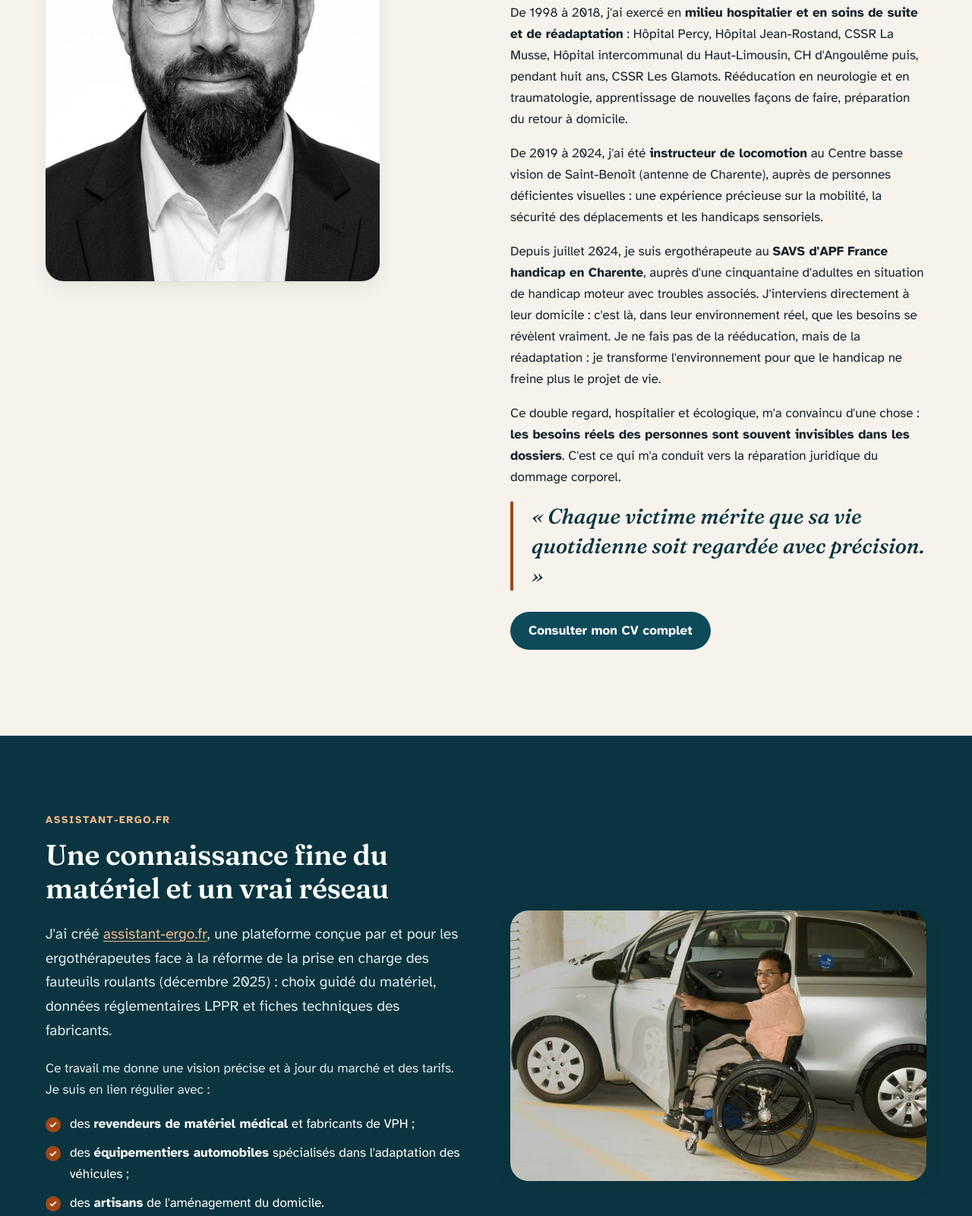
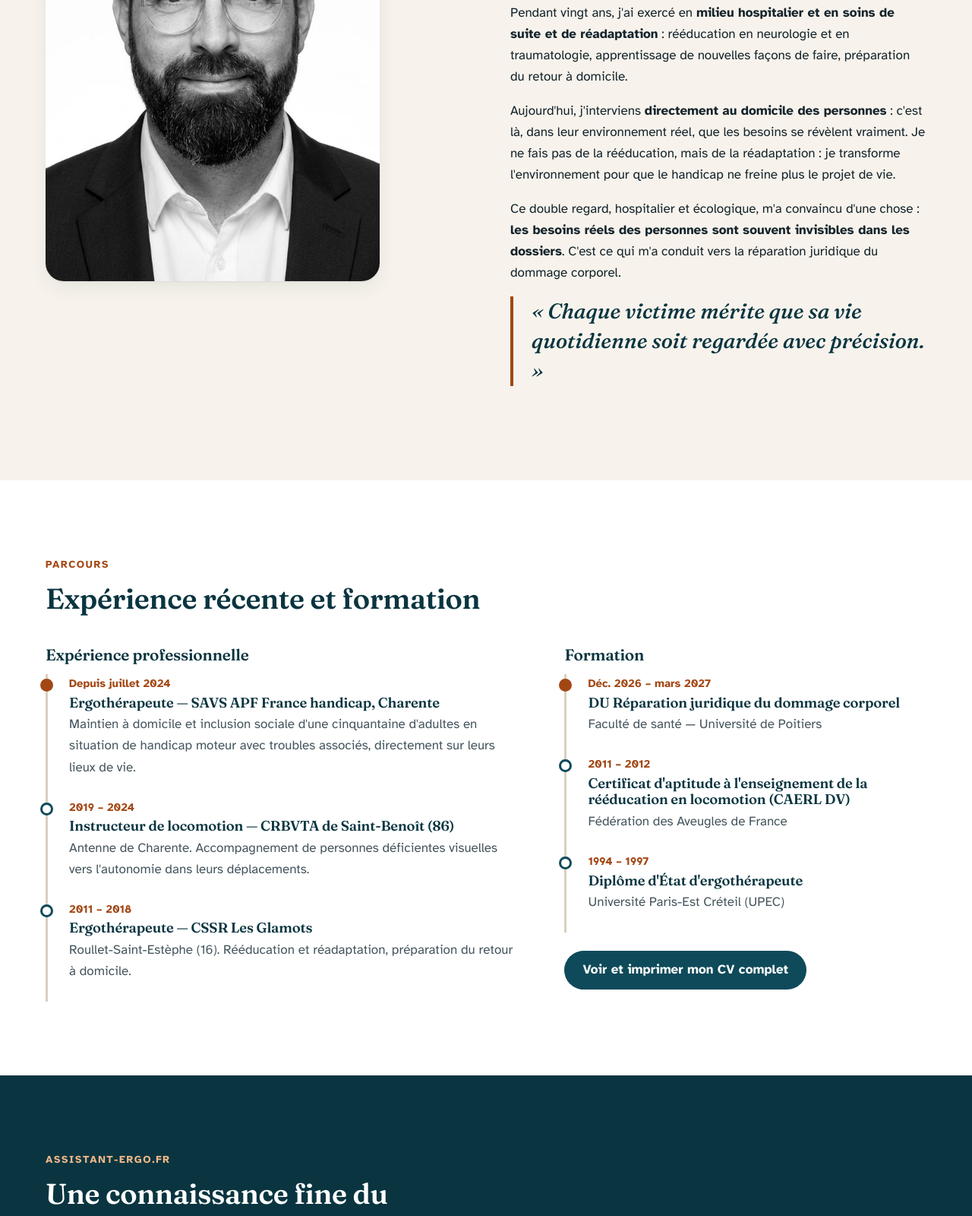
Before and after one commit to FabienLefranc/site-ergo-dommage-corporel, a plain HTML site: page a-propos.html in a window 1280 px wide. Shown: the part 968-2568 px from the top of the page at 76% size. Drawn offline with Linux system fonts and the light colour scheme.

Commit message:
Fusionner les pages À propos et Parcours
- À propos intègre une section « Parcours » : les trois dernières
  expériences professionnelles et les formations
- Retrait de l'onglet « Parcours » du menu et du pied de page
- Le CV complet (cv.html) reste accessible et imprimable depuis À propos
- Accueil : bouton unique « Découvrir mon parcours »

Co-Authored-By: Claude Opus 5.5 <noreply@anthropic.com>

```diff
--- a/a-propos.html
+++ b/a-propos.html
@@ -3,9 +3,9 @@
 <head>
 <meta charset="utf-8">
 <meta name="viewport" content="width=device-width, initial-scale=1">
-<title>À propos — Fabien Lefranc, ergothérapeute D.E.</title>
+<title>À propos & parcours — Fabien Lefranc, ergothérapeute D.E.</title>
 <meta name="description" content="Fabien Lefranc, ergothérapeute D.E. depuis 1997 : rééducation, neurologie, accompagnement à domicile, créateur d'assistant-ergo.fr, en formation DU Réparation juridique du dommage corporel à Poitiers.">
-<meta property="og:title" content="À propos — Fabien Lefranc, ergothérapeute D.E.">
+<meta property="og:title" content="À propos & parcours — Fabien Lefranc, ergothérapeute D.E.">
 <meta property="og:description" content="Fabien Lefranc, ergothérapeute D.E. depuis 1997 : rééducation, neurologie, accompagnement à domicile, créateur d'assistant-ergo.fr, en formation DU Réparation juridique du dommage corporel à Poitiers.">
 <meta property="og:image" content="assets/img/fabien-lefranc.jpg">
 <meta name="theme-color" content="#0a3540">
@@ -46,7 +46,6 @@
 <li><a href="prejudices.html">Préjudices</a></li>
 <li><a href="demarche.html">Ma démarche</a></li>
 <li><a href="a-propos.html" aria-current="page">À propos</a></li>
-<li><a href="cv.html">Parcours</a></li>
 <li><a href="faq.html">FAQ</a></li>
         <li><a class="btn btn-primary" href="contact.html">Me contacter</a></li>
       </ul>
@@ -72,12 +71,38 @@
       <span class="eyebrow">Mon histoire</span>
       <h2>Fabien Lefranc</h2>
       <p class="lead">Ergothérapeute diplômé d'État depuis 1997, j'ai construit mon expérience là où le handicap se joue : en rééducation, puis au domicile des personnes.</p>
-      <p>De 1998 à 2018, j'ai exercé en <strong>milieu hospitalier et en soins de suite et de réadaptation</strong> : Hôpital Percy, Hôpital Jean-Rostand, CSSR La Musse, Hôpital intercommunal du Haut-Limousin, CH d'Angoulême puis, pendant huit ans, CSSR Les Glamots. Rééducation en neurologie et en traumatologie, apprentissage de nouvelles façons de faire, préparation du retour à domicile.</p>
-      <p>De 2019 à 2024, j'ai été <strong>instructeur de locomotion</strong> au Centre basse vision de Saint-Benoît (antenne de Charente), auprès de personnes déficientes visuelles : une expérience précieuse sur la mobilité, la sécurité des déplacements et les handicaps sensoriels.</p>
-      <p>Depuis juillet 2024, je suis ergothérapeute au <strong>SAVS d'APF France handicap en Charente</strong>, auprès d'une cinquantaine d'adultes en situation de handicap moteur avec troubles associés. J'interviens directement à leur domicile : c'est là, dans leur environnement réel, que les besoins se révèlent vraiment. Je ne fais pas de la rééducation, mais de la réadaptation : je transforme l'environnement pour que le handicap ne freine plus le projet de vie.</p>
+      <p>Pendant vingt ans, j'ai exercé en <strong>milieu hospitalier et en soins de suite et de réadaptation</strong> : rééducation en neurologie et en traumatologie, apprentissage de nouvelles façons de faire, préparation du retour à domicile.</p>
+      <p>Aujourd'hui, j'interviens <strong>directement au domicile des personnes</strong> : c'est là, dans leur environnement réel, que les besoins se révèlent vraiment. Je ne fais pas de la rééducation, mais de la réadaptation : je transforme l'environnement pour que le handicap ne freine plus le projet de vie.</p>
       <p>Ce double regard, hospitalier et écologique, m'a convaincu d'une chose : <strong>les besoins réels des personnes sont souvent invisibles dans les dossiers</strong>. C'est ce qui m'a conduit vers la réparation juridique du dommage corporel.</p>
       <blockquote class="quote"><p>« Chaque victime mérite que sa vie quotidienne soit regardée avec précision. »</p></blockquote>
-      <p style="margin-top:24px"><a class="btn btn-dark" href="cv.html">Consulter mon CV complet</a></p>
+    </div>
+  </div>
+</section>
+
+<section class="section-alt" id="parcours">
+  <div class="wrap">
+    <div class="section-head reveal"><span class="eyebrow">Parcours</span><h2>Expérience récente et formation</h2></div>
+    <div class="cv-grid">
+      <div>
+        <h3 class="reveal">Expérience professionnelle</h3>
+        <ol class="timeline reveal">
+          <li class="now"><span class="when">Depuis juillet 2024</span><h3>Ergothérapeute — SAVS APF France handicap, Charente</h3>
+            <p>Maintien à domicile et inclusion sociale d'une cinquantaine d'adultes en situation de handicap moteur avec troubles associés, directement sur leurs lieux de vie.</p></li>
+          <li><span class="when">2019 – 2024</span><h3>Instructeur de locomotion — CRBVTA de Saint-Benoît (86)</h3>
+            <p>Antenne de Charente. Accompagnement de personnes déficientes visuelles vers l'autonomie dans leurs déplacements.</p></li>
+          <li><span class="when">2011 – 2018</span><h3>Ergothérapeute — CSSR Les Glamots</h3>
+            <p>Roullet-Saint-Estèphe (16). Rééducation et réadaptation, préparation du retour à domicile.</p></li>
+        </ol>
+      </div>
+      <div>
+        <h3 class="reveal">Formation</h3>
+        <ol class="timeline reveal">
+          <li class="now"><span class="when">Déc. 2026 – mars 2027</span><h3>DU Réparation juridique du dommage corporel</h3><p>Faculté de santé — Université de Poitiers</p></li>
+          <li><span class="when">2011 – 2012</span><h3>Certificat d'aptitude à l'enseignement de la rééducation en locomotion (CAERL DV)</h3><p>Fédération des Aveugles de France</p></li>
+          <li><span class="when">1994 – 1997</span><h3>Diplôme d'État d'ergothérapeute</h3><p>Université Paris-Est Créteil (UPEC)</p></li>
+        </ol>
+        <p class="reveal" style="margin-top:24px"><a class="btn btn-dark" href="cv.html">Voir et imprimer mon CV complet</a></p>
+      </div>
     </div>
   </div>
 </section>
@@ -144,7 +169,6 @@
           <li><a href="prejudices.html">Postes de préjudice</a></li>
           <li><a href="demarche.html">Ma démarche</a></li>
           <li><a href="a-propos.html">À propos</a></li>
-          <li><a href="cv.html">Parcours & CV</a></li>
         </ul>
       </div>
       <div>
```
Also changed, not shown: contact.html (+0 -2 lines), cv.html (+4 -6 lines), demarche.html (+0 -2 lines), faq.html (+0 -2 lines), index.html (+1 -3 lines), mentions-legales.html (+0 -2 lines), missions.html (+0 -2 lines), prejudices.html (+0 -2 lines).
